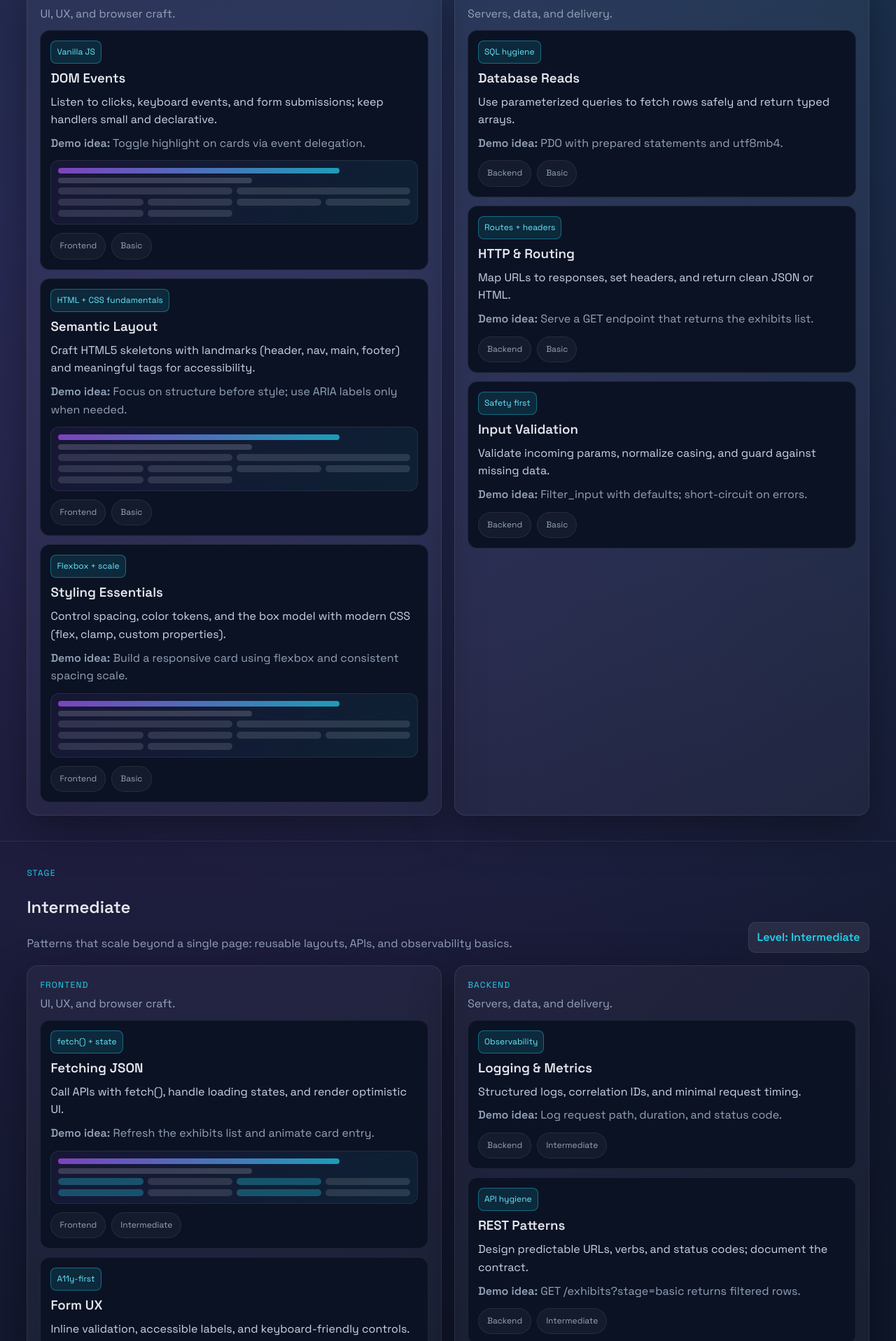
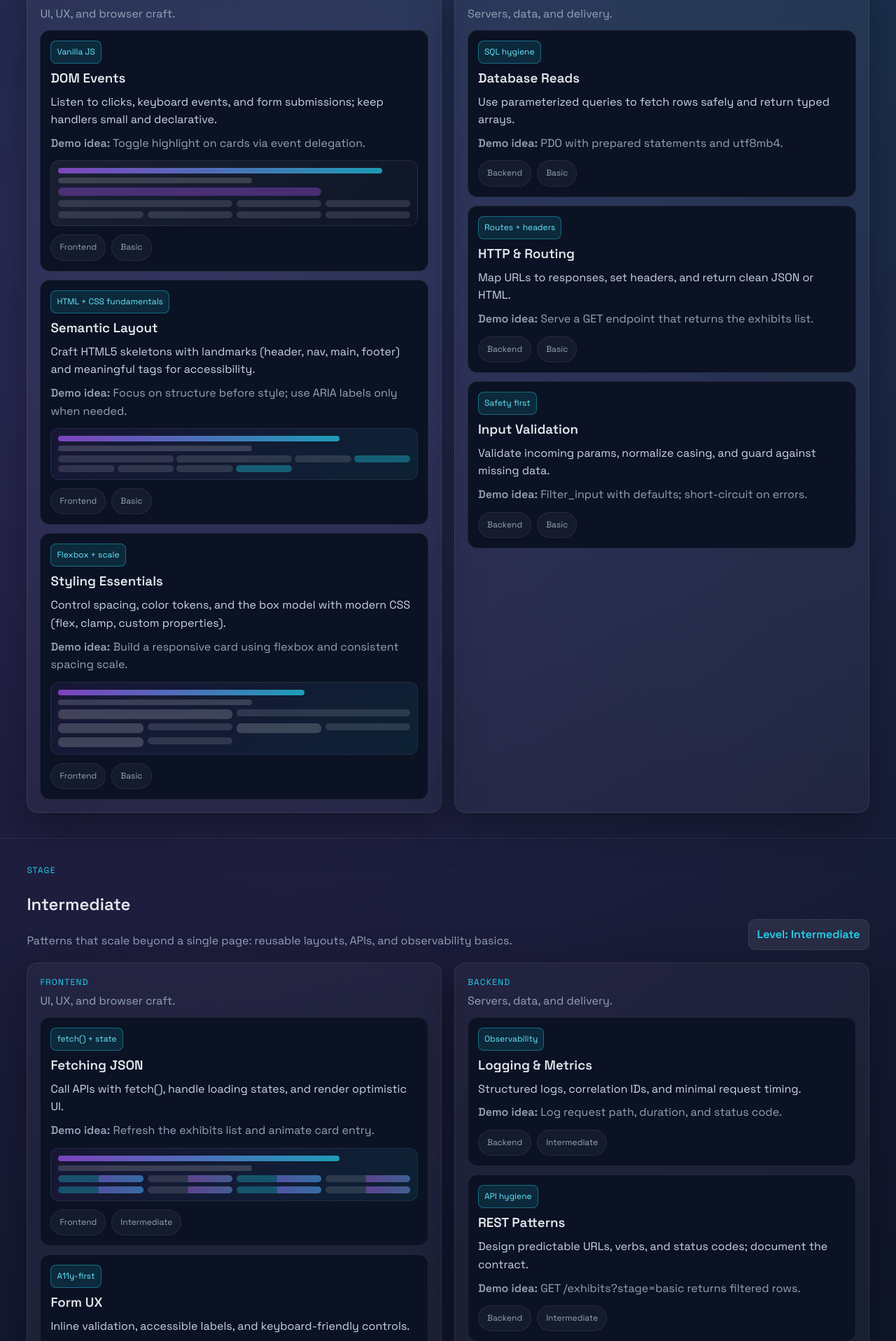
Before and after one commit to jesus-justin/Front-and-Backend-Tutorial-Project, a PHP site: page / in a window 1280 px wide. Shown: the part 739-2656 px from the top of the page at 70% size. Run offline with PHP 8.4, Linux system fonts and the light colour scheme; data comes from the database, SQL or seed files in the repository.

Commit message:
Rotate unique visuals per frontend exhibit

```diff
--- a/assets/css/style.css
+++ b/assets/css/style.css
@@ -319,6 +319,79 @@ a {
     background: rgba(255, 255, 255, 0.3);
 }
 
+/* Visual variants rotate per exhibit to keep cards unique */
+.visual-wire {
+    background: linear-gradient(120deg, rgba(255, 255, 255, 0.06), rgba(255, 255, 255, 0.02));
+}
+
+.visual-wire .bar.primary {
+    width: 92%;
+}
+
+.visual-wire .mini-grid span:nth-child(1) {
+    grid-column: span 3;
+    height: 12px;
+    background: rgba(168, 85, 247, 0.35);
+}
+
+.visual-grid .mini-grid {
+    grid-template-columns: repeat(6, 1fr);
+    gap: 4px;
+}
+
+.visual-grid .mini-grid span:nth-child(4n) {
+    background: rgba(34, 211, 238, 0.35);
+}
+
+.visual-form .bar.primary {
+    width: 70%;
+}
+
+.visual-form .mini-grid span:nth-child(odd) {
+    height: 14px;
+    background: rgba(255, 255, 255, 0.18);
+}
+
+.visual-motion .mini-grid span {
+    position: relative;
+    overflow: hidden;
+}
+
+.visual-motion .mini-grid span::after {
+    content: '';
+    position: absolute;
+    inset: 0;
+    background: linear-gradient(90deg, rgba(168, 85, 247, 0.4), rgba(34, 211, 238, 0.4));
+    transform: translateX(-60%);
+    animation: sweep 2.5s infinite;
+}
+
+@keyframes sweep {
+    0% { transform: translateX(-60%); }
+    60% { transform: translateX(40%); }
+    100% { transform: translateX(120%); }
+}
+
+.visual-access .mini-grid span:nth-child(2n) {
+    background: rgba(34, 197, 94, 0.35);
+}
+
+.visual-access .bar.secondary {
+    width: 65%;
+    background: rgba(34, 197, 94, 0.35);
+}
+
+.visual-data .mini-grid span:nth-child(1),
+.visual-data .mini-grid span:nth-child(2) {
+    grid-column: span 2;
+    background: rgba(250, 204, 21, 0.35);
+}
+
+.visual-data .mini-grid span:nth-child(7) {
+    grid-column: span 3;
+    background: rgba(59, 130, 246, 0.35);
+}
+
 .card:focus,
 .card:hover {
     border-color: rgba(168, 85, 247, 0.5);
--- a/index.php
+++ b/index.php
@@ -55,6 +55,16 @@ foreach ($records as $row) {
         $grouped[$areaKey][$stageKey][] = $row;
     }
 }
+
+$visualPool = [
+    'visual-wire',
+    'visual-grid',
+    'visual-form',
+    'visual-motion',
+    'visual-access',
+    'visual-data',
+];
+$visualIndex = 0;
 ?>
 <!doctype html>
 <html lang="en">
@@ -144,7 +154,11 @@ foreach ($records as $row) {
                                                 <p class="demo"><strong>Demo idea:</strong> <?php echo htmlspecialchars($row['demo']); ?></p>
                                             <?php endif; ?>
                                             <?php if (($row['area'] ?? '') === 'frontend'): ?>
-                                                <div class="mini-visual visual-<?php echo htmlspecialchars($row['stage'] ?? 'basic'); ?>" aria-hidden="true">
+                                                <?php
+                                                    $visualClass = $visualPool[$visualIndex % count($visualPool)];
+                                                    $visualIndex++;
+                                                ?>
+                                                <div class="mini-visual visual-<?php echo htmlspecialchars($row['stage'] ?? 'basic'); ?> <?php echo htmlspecialchars($visualClass); ?>" aria-hidden="true">
                                                     <div class="bar primary"></div>
                                                     <div class="bar secondary"></div>
                                                     <div class="mini-grid">
```
